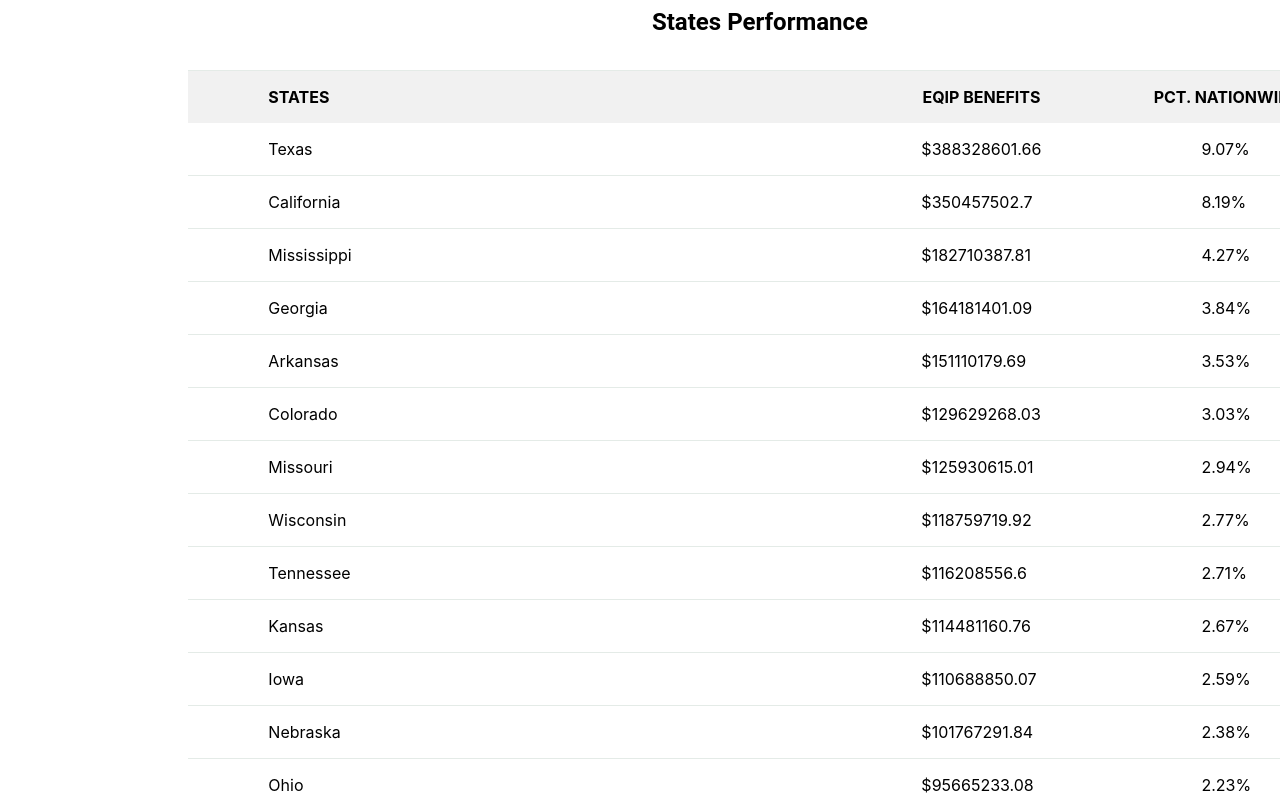
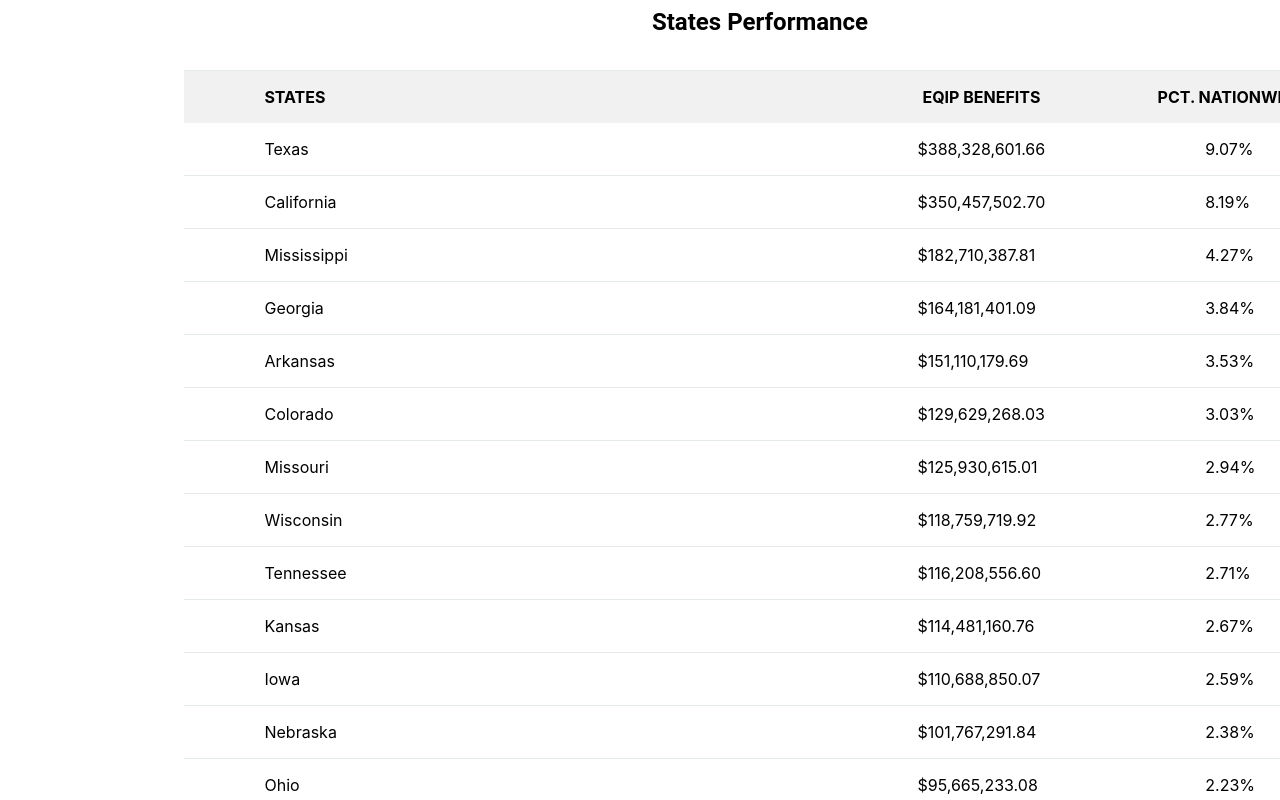
Before and after one commit to policy-design-lab/pdl-frontend, a React app: page /eqip in a window 1280 px wide. Shown: the part 1060-1860 px from the top of the page. Built offline with nearby package versions, Linux system fonts and the light colour scheme.

Commit message:
Add number format

```diff
--- a/src/components/eqip/CategoryTable.tsx
+++ b/src/components/eqip/CategoryTable.tsx
@@ -124,9 +124,13 @@ function App({ category }: { category: string }): JSX.Element {
         const newRecord = () => {
             return {
                 state: key,
-                categoryBenefit: `$${categoryRecord.paymentInDollars.toString()}`,
+                categoryBenefit: `$${categoryRecord.paymentInDollars.toLocaleString(undefined, {
+                    minimumFractionDigits: 2
+                })}`,
                 categoryPercentage: `${categoryRecord.paymentInPercentageWithinState.toString()}%`,
-                eqipBenefit: `$${value[0].totalPaymentInDollars.toString()}`,
+                eqipBenefit: `$${value[0].totalPaymentInDollars.toLocaleString(undefined, {
+                    minimumFractionDigits: 2
+                })}`,
                 percentage: `${value[0].totalPaymentInPercentageNationwide.toString()}%`
             };
         };
--- a/src/components/eqip/EQIPTotalTable.tsx
+++ b/src/components/eqip/EQIPTotalTable.tsx
@@ -117,7 +117,9 @@ for (const [key, value] of Object.entries(statePerformance)) {
     const newRecord = () => {
         return {
             state: key,
-            eqipBenefit: `$${value[0].totalPaymentInDollars.toString()}`,
+            eqipBenefit: `$${value[0].totalPaymentInDollars
+                .toLocaleString(undefined, { minimumFractionDigits: 2 })
+                .toString()}`,
             percentage: `${value[0].totalPaymentInPercentageNationwide.toString()}%`
         };
     };
```
